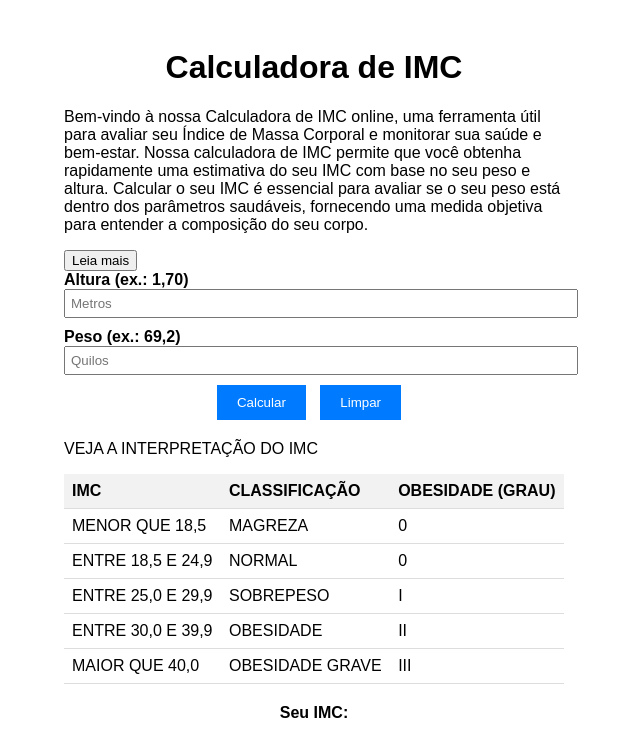
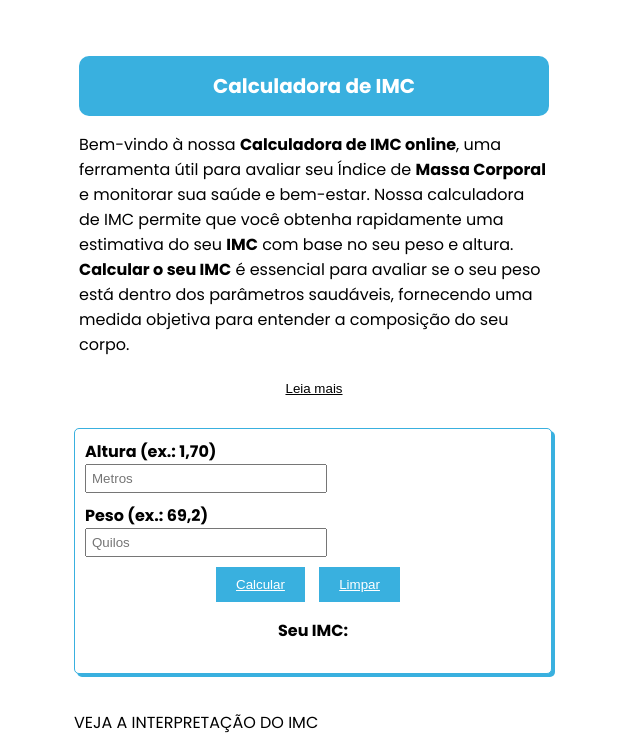
Before and after one commit to jonathatbusiness/imc-calc, a plain HTML site: page index.html in a window 1280 px wide. Shown: the top 748 px of the page, without its empty margins (326-966 px from the left). Drawn offline with Linux system fonts and the light colour scheme.

Commit message:
layoutImprovments

```diff
--- a/assets/css/style.scss
+++ b/assets/css/style.scss
@@ -1,6 +1,22 @@
 body {
-    font-family: Arial, sans-serif;
+    font-family: 'Poppins', sans-serif;
+    font-size: 16px;
 }
+
+h1 {
+    font-family: 'Poppins', sans-serif;
+    font-weight: 700;
+    font-size: 20px;
+}
+
+/* Chrome, Safari, Edge, Opera */
+input::-webkit-outer-spin-button,
+input::-webkit-inner-spin-button {
+    -webkit-appearance: none;
+    margin: 0;
+}
+
+
 
 .container {
     max-width: 500px;
@@ -18,7 +34,12 @@ form {
 
 .form-group {
     margin-bottom: 10px;
+    display: flex;
+    flex-direction: column;
+
 }
+
+
 
 label {
     display: block;
@@ -26,9 +47,14 @@ label {
 }
 
 input[type="number"] {
-    width: 100%;
+    width: 50%;
     padding: 5px;
+    -moz-appearance: textfield;
+    appearance: textfield;
+
 }
+
+
 
 .btn-group {
     text-align: center;
@@ -37,7 +63,7 @@ input[type="number"] {
 .btn {
     display: inline-block;
     padding: 10px 20px;
-    background-color: #007bff;
+    background-color: #39B0DF;
     color: #fff;
     border: none;
     cursor: pointer;
@@ -74,3 +100,64 @@ th {
 #hiddenText {
     display: none;
 }
+
+.intro {
+    width: 100%;
+    background-color: #fff;
+    box-sizing: border-box;
+    padding: 15px;
+    border-radius: 10px;
+    color: #000;
+}
+
+.title {
+    width: 100%;
+    background-color: #39B0DF;
+    box-sizing: border-box;
+    padding: 15px;
+    border-radius: 10px;
+    color: #fff;
+
+
+}
+
+.btnArea {
+    width: 100%;
+    display: flex;
+
+}
+
+.btnArea button {
+    width: 50%;
+    height: 30px;
+    margin: 0 auto;
+
+}
+
+button {
+    border: none;
+    background-color: #fff;
+    text-decoration: underline;
+    cursor: pointer;
+}
+
+button:hover {
+    font-weight: bold;
+}
+
+#calculator {
+    width: 100%;
+    display: flex;
+    box-sizing: border-box;
+    padding: 10px;
+    flex-direction: column;
+}
+
+#imcForm {
+    width: 95%;
+    background-color: #fff;
+    border: solid 1px #39B0DF;
+    border-radius: 5px;
+    padding: 10px;
+    box-shadow: 3px 3px 0px rgba(57, 176, 223, 1);
+}
--- a/index.html
+++ b/index.html
@@ -26,6 +26,8 @@
 
 
     <link rel="stylesheet" href="assets/css/style.css">
+    <link rel="preconnect" href="https://fonts.gstatic.com">
+    <link href="https://fonts.googleapis.com/css2?family=Poppins:wght@400;700&display=swap" rel="stylesheet">
 
 
 
@@ -34,24 +36,32 @@
 
 <body>
     <div class="container">
-        <h1>Calculadora de IMC</h1>
+        <div class="intro">
+            <h1 class="title">Calculadora de IMC</h1>
             <div id="description">
-            <p>Bem-vindo à nossa Calculadora de IMC online, uma ferramenta útil para avaliar seu Índice de Massa
-                Corporal e
+                <p>Bem-vindo à nossa <strong>Calculadora de IMC online</strong>, uma ferramenta útil para avaliar seu
+                    Índice de <strong>Massa
+                        Corporal</strong> e
                     monitorar sua saúde e bem-estar. Nossa calculadora de IMC permite que você obtenha rapidamente uma
-                estimativa do seu IMC com base no seu peso e altura. Calcular o seu IMC é essencial para avaliar se o
+                    estimativa do seu <strong>IMC</strong> com base no seu peso e altura. <strong>Calcular o seu
+                        IMC</strong> é essencial para avaliar se
+                    o
                     seu
-                peso está dentro dos parâmetros saudáveis, fornecendo uma medida objetiva para entender a composição do
+                    peso está dentro dos parâmetros saudáveis, fornecendo uma medida objetiva para entender a composição
+                    do
                     seu
                     corpo.</p>
-            <button id="readMore" onclick="exibirTexto()">Leia mais</button>
+                <div class="btnArea"><button id="readMore" onclick="exibirTexto()">Leia mais</button></div>
 
                 <div id="hiddenText">
-                <p>Nossa calculadora de IMC é fácil de usar e oferece resultados instantâneos. Basta inserir o seu peso
+                    <p>Nossa calculadora de IMC é fácil de usar e oferece resultados instantâneos. Basta inserir o seu
+                        peso
                         e
-                    altura nos campos designados, e a calculadora irá realizar os cálculos automaticamente. Além disso,
+                        altura nos campos designados, e a calculadora irá realizar os cálculos automaticamente. Além
+                        disso,
                         nossa
-                    ferramenta também fornece uma interpretação dos resultados, indicando se você está abaixo do peso,
+                        ferramenta também fornece uma interpretação dos resultados, indicando se você está abaixo do
+                        peso,
                         no
                         peso
                         ideal, com sobrepeso ou obesidade.</p>
@@ -66,6 +76,8 @@
 
 
             </div>
+        </div>
+
 
         <div id="calculator">
             <form id="imcForm">
@@ -81,6 +93,8 @@
                     <button type="button" onclick="calcularIMC()" class="btn">Calcular</button>
                     <button type="button" onclick="limparCampos()" class="btn">Limpar</button>
                 </div>
+                <p id="resultado">Seu IMC:</p>
+                <div id="imcResultado"></div>
             </form>
             <p>VEJA A INTERPRETAÇÃO DO IMC</p>
             <table>
@@ -119,8 +133,7 @@
                     </tr>
                 </tbody>
             </table>
-            <p id="resultado">Seu IMC:</p>
-            <div id="imcResultado"></div>
+
 
         </div>
 
```
Also changed, not shown: assets/css/style.css, 1 other file. Lines whose indentation alone changed are shown as unchanged.
